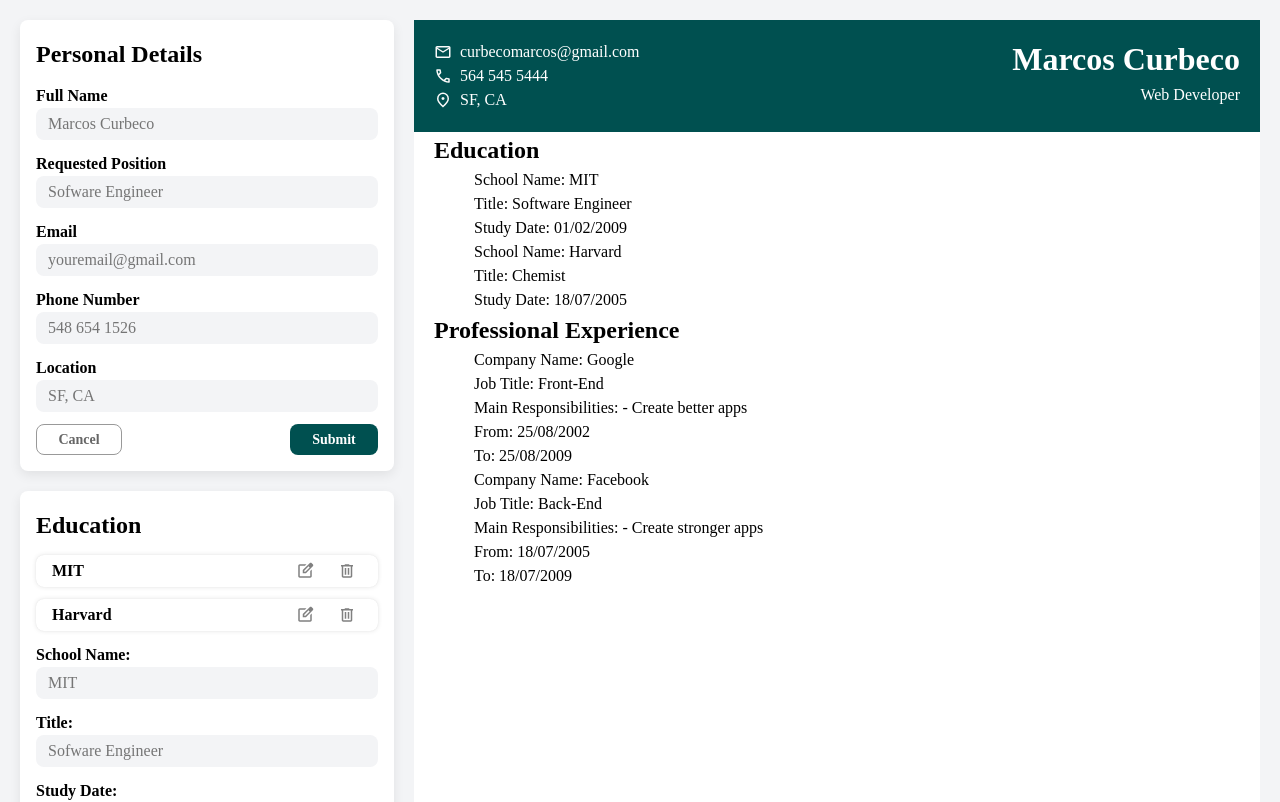
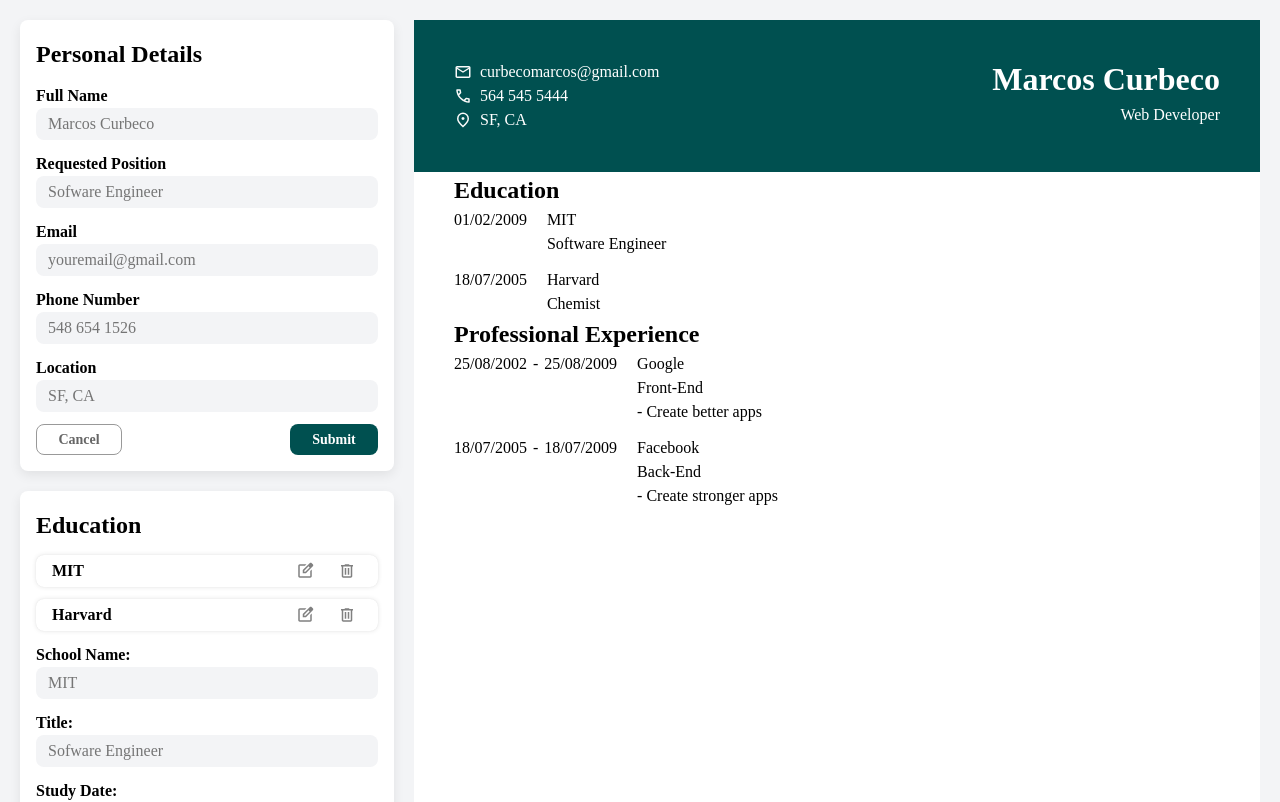
Before and after one commit to MCurb/cv-application-TOP_Project, a React (Vite) app: page / in a window 1280 px wide. Shown: the top 802 px of the page. Built offline with nearby package versions, Linux system fonts and the light colour scheme.

Commit message:
style: add structure to resume cards

```diff
--- a/src/components/resume/InfoSection.jsx
+++ b/src/components/resume/InfoSection.jsx
@@ -6,28 +6,57 @@ export function InfoSection({ entries, sectionType }) {
     work: "Professional Experience",
   };
   return (
-    <section className="resume-form">
+    <section className="resume-section">
       <h2>{sectionTitle[sectionType]}</h2>
-      <ul>
+      <ul className="resume-cards-wrapper">
         {sectionType === "education" &&
-          entries.map((entry) => (
-            <Card key={entry.id}>
-              <p>School Name: {entry.schoolName}</p>
-              <p>Title: {entry.title}</p>
-              <p>Study Date: {entry.studyDate}</p>
-            </Card>
-          ))}
+          entries.map((entry) => {
+            const groupOne = (
+              <>
+                <p>{entry.studyDate}</p>
+              </>
+            );
+            const groupTwo = (
+              <>
+                <p>{entry.schoolName}</p>
+                <p>{entry.title}</p>
+              </>
+            );
+            return (
+              <Card
+                groupOne={groupOne}
+                groupTwo={groupTwo}
+                key={entry.id}
+              ></Card>
+            );
+          })}
 
         {sectionType === "work" &&
-          entries.map((entry) => (
-            <Card key={entry.id}>
-              <p>Company Name: {entry.companyName}</p>
-              <p>Job Title: {entry.positionTitle}</p>
-              <p>Main Responsibilities: {entry.mainResp}</p>
-              <p>From: {entry.fromDate}</p>
-              <p>To: {entry.toDate}</p>
-            </Card>
-          ))}
+          entries.map((entry) => {
+            const groupOne = (
+              <>
+                <div className="date">
+                  <p>{entry.fromDate}</p>
+                  <span>-</span>
+                  <p>{entry.toDate}</p>
+                </div>
+              </>
+            );
+            const groupTwo = (
+              <>
+                <p>{entry.companyName}</p>
+                <p>{entry.positionTitle}</p>
+                <p>{entry.mainResp}</p>
+              </>
+            );
+            return (
+              <Card
+                groupOne={groupOne}
+                groupTwo={groupTwo}
+                key={entry.id}
+              ></Card>
+            );
+          })}
       </ul>
     </section>
   );
--- a/src/components/resume/Resume.css
+++ b/src/components/resume/Resume.css
@@ -1,7 +1,8 @@
 .resume-cont {
+  --resume-padding: 40px;
   display: flex;
   flex-direction: column;
-    padding: var(--section-padding);
+  padding: var(--resume-padding);
   background-color: var(--card-bg);
 }
 
@@ -9,11 +10,11 @@
   display: grid;
   grid-template-columns: 1fr 1fr;
   background-color: var(--accent-color);
-    margin-top: calc(var(--section-padding) * -1);
-    margin-right: calc(var(--section-padding) * -1);
-    margin-left: calc(var(--section-padding) * -1);
-    padding: var(--section-padding);
-    color: var(--txt-light)
+  margin-top: calc(var(--resume-padding) * -1);
+  margin-right: calc(var(--resume-padding) * -1);
+  margin-left: calc(var(--resume-padding) * -1);
+  padding: var(--resume-padding);
+  color: var(--txt-light);
 }
 
 .resume-header .main-info {
@@ -32,3 +33,30 @@
 .contact-info svg {
   flex-shrink: 0;
 }
+
+.resume-cards-wrapper {
+    display: flex;
+    flex-direction: column;
+    gap: 12px;
+}
+
+.resume-card {
+  display: flex;
+  gap: 20px;
+  flex-wrap: wrap;
+}
+
+.resume-card .group-one,
+.resume-card .group-two {
+  display: flex;
+  flex-direction: column;
+}
+
+.resume-card .group-two {
+    flex: 1;
+}
+
+.resume-card .date {
+  display: flex;
+  gap: 6px;
+}
--- a/src/components/ui/Card.jsx
+++ b/src/components/ui/Card.jsx
@@ -1,3 +1,8 @@
-export function Card({ children, className = "card" }) {
-  return <div className={className}>{children}</div>;
+export function Card({ groupOne, groupTwo, className = "resume-card" }) {
+  return (
+    <div className={className}>
+      <div className="group-one">{groupOne}</div>
+      <div className="group-two"> {groupTwo}</div>
+    </div>
+  );
 }
--- a/src/index.css
+++ b/src/index.css
@@ -5,9 +5,13 @@
   box-sizing: border-box;
 }
 
-/* 2. Remove default margin */
+/* 2. Remove default margin and padding */
 *:not(dialog) {
   margin: 0;
+}
+
+ul {
+  padding: 0;
 }
 
 /* 3. Enable keyword animations */
```
Lines whose indentation alone changed are shown as unchanged.
